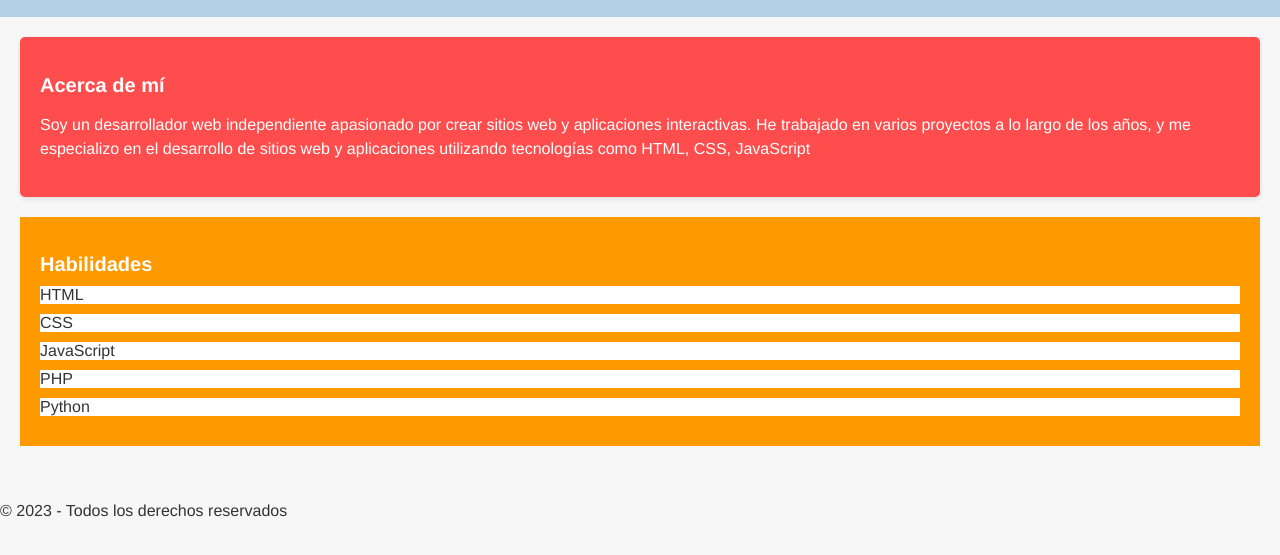
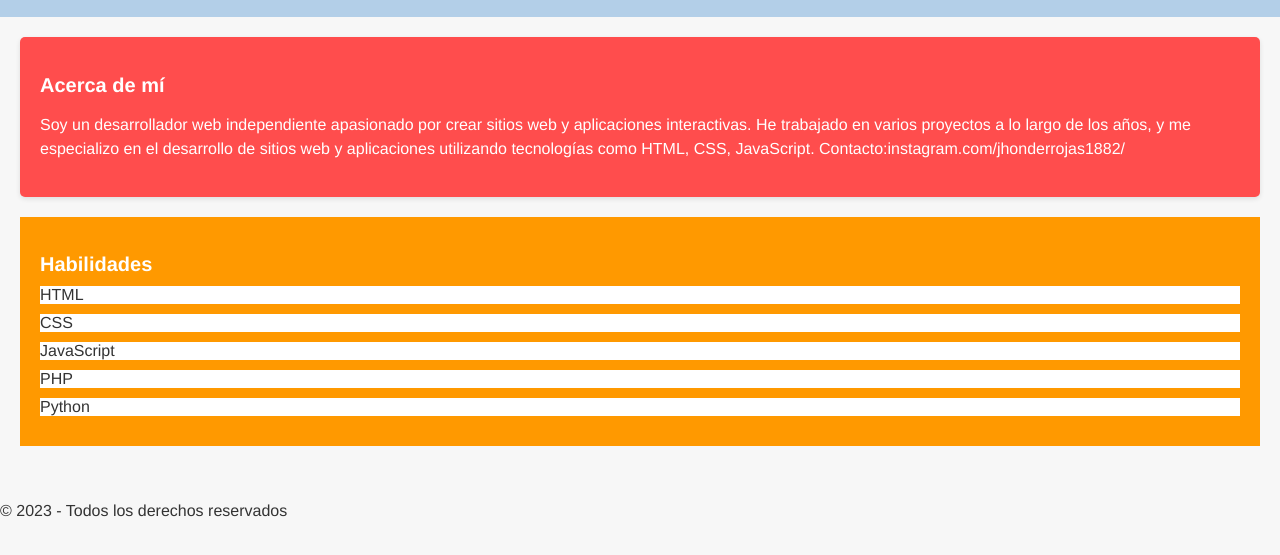
Before and after one commit to Jhonder1234/portafolio, a plain HTML site: page index.html in a window 1280 px wide. Shown: the part 51-606 px from the top of the page. Drawn offline with Linux system fonts and the light colour scheme.

Commit message:
Update index.html

```diff
--- a/index.html
+++ b/index.html
@@ -13,7 +13,7 @@
  <main>
     <section class="profile">
       <h2>Acerca de mí</h2>
-      <p>Soy un desarrollador web independiente apasionado por crear sitios web y aplicaciones interactivas. He trabajado en varios proyectos a lo largo de los años, y me especializo en el desarrollo de sitios web y aplicaciones utilizando tecnologías como HTML, CSS, JavaScript</p>
+      <p>Soy un desarrollador web independiente apasionado por crear sitios web y aplicaciones interactivas. He trabajado en varios proyectos a lo largo de los años, y me especializo en el desarrollo de sitios web y aplicaciones utilizando tecnologías como HTML, CSS, JavaScript. Contacto:instagram.com/jhonderrojas1882/</p>
     </section>
     <section class="skills">
       <h2>Habilidades</h2>
```
